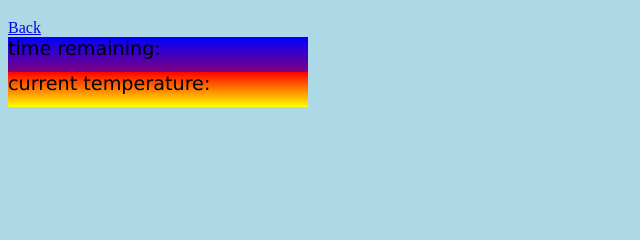
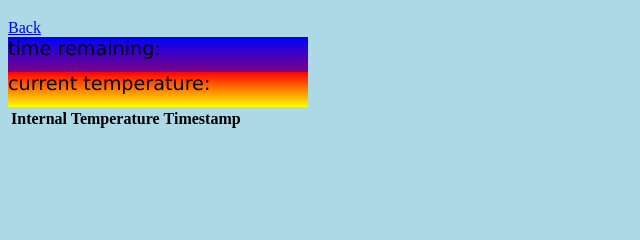
Before and after one commit to jebohn/SlowCooker, a Flask app: page /log in a window 1280 px wide. Shown: the part 223-463 px from the top of the page, without its empty margins (0-640 px from the left). Run offline with Flask 3, Linux system fonts and the light colour scheme; data that the repository does not hold is empty.

Commit message:
table html code

```diff
--- a/src/website/templates/cooking.html
+++ b/src/website/templates/cooking.html
@@ -47,6 +47,13 @@ p {
 
     <div id="timeremaining"><span>time remaining: </span><span id="time_remaining"></span></div>
     <div id="temp" ><span>current temperature: </span><span id="current_temperature"></span></div>
+
+    <table>
+      <tr>
+        <th>Internal Temperature</th>
+        <th>Timestamp</th>
+      </tr>
+    </table>
 </body>
 <script>
   // guarantees an actual number/string that looks like an int
```
